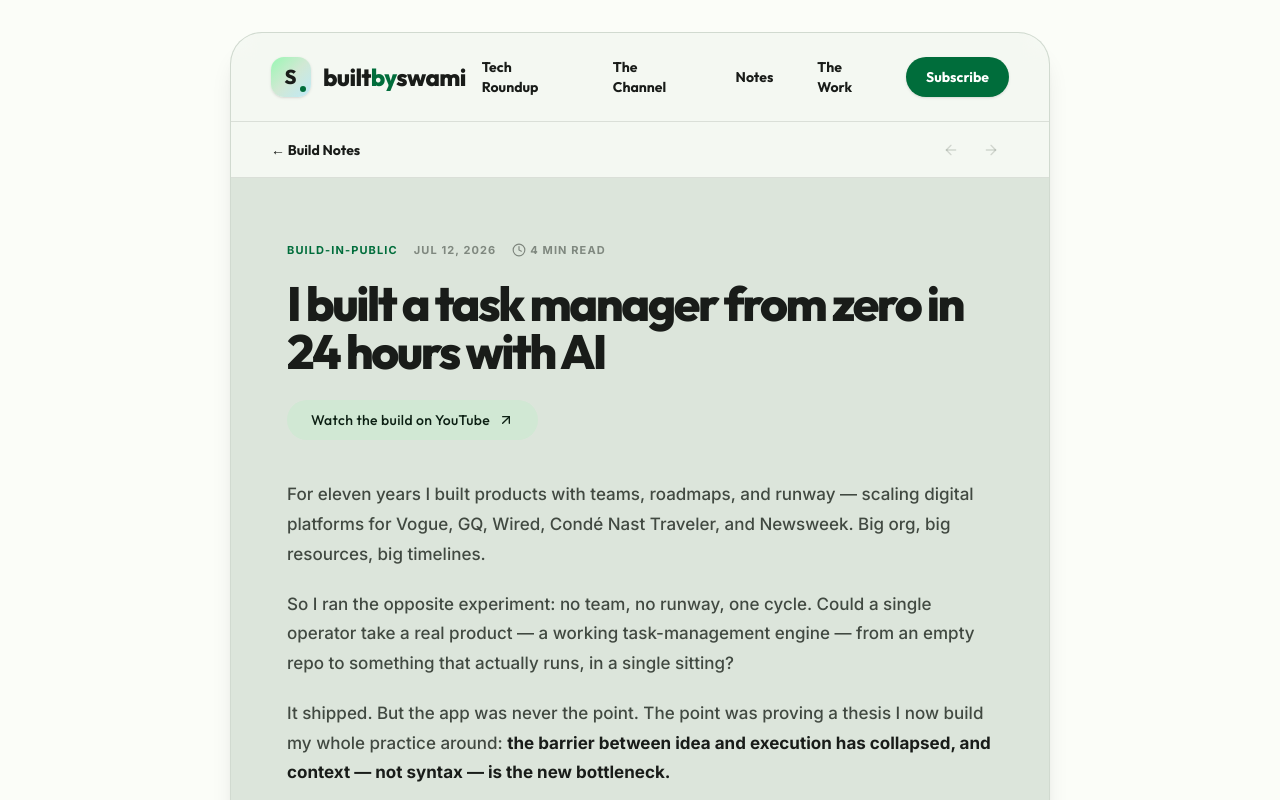
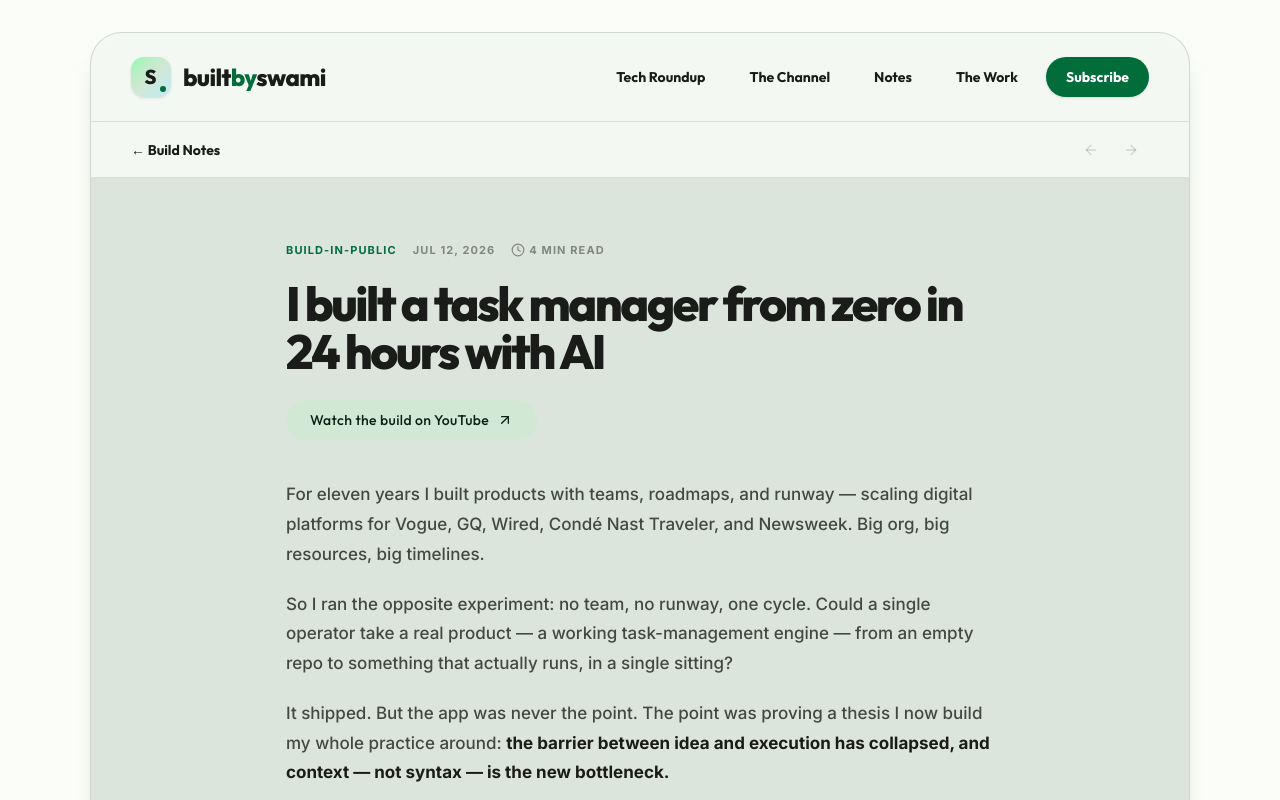
Before and after one commit to swamiguru/Swami-Guru-Portfolio, a React (Vite) app: page /notes/24-hour-task-manager-sprint in a window 1280 px wide. Shown: the top 800 px of the page. Built offline with nearby package versions, Linux system fonts and the light colour scheme.

Commit message:
fix: unify page shell width so nav no longer wraps on detail pages

```diff
--- a/src/pages/NotePost.tsx
+++ b/src/pages/NotePost.tsx
@@ -36,7 +36,7 @@ export default function NotePost() {
 
   return (
     <div className="min-h-screen bg-m3-surface md:p-8 selection:bg-m3-primary selection:text-m3-on-primary">
-      <div className="max-w-[820px] mx-auto min-h-[90vh] flex flex-col relative bg-m3-surface-variant overflow-hidden shadow-xl rounded-m3-xl md:rounded-[32px] border border-m3-outline/10">
+      <div className="max-w-[1100px] mx-auto min-h-[90vh] flex flex-col relative bg-m3-surface-variant overflow-hidden shadow-xl rounded-m3-xl md:rounded-[32px] border border-m3-outline/10">
 
         <SiteHeader />
 
@@ -78,7 +78,7 @@ export default function NotePost() {
           </div>
         </div>
 
-        <article className="px-6 md:px-14 py-10 md:py-16">
+        <article className="max-w-[820px] mx-auto px-6 md:px-14 py-10 md:py-16">
           <div className="flex items-center gap-4 text-[11px] font-bold uppercase tracking-widest text-m3-on-surface-variant/60 mb-5">
             <span className="text-m3-primary">{note.tag}</span>
             <span>{formatNoteDate(note.date)}</span>
@@ -105,7 +105,7 @@ export default function NotePost() {
         {(older || newer) && (
           <nav
             aria-label="Note navigation"
-            className="px-6 md:px-14 pb-10 grid grid-cols-1 md:grid-cols-2 gap-4"
+            className="max-w-[820px] mx-auto px-6 md:px-14 pb-10 grid grid-cols-1 md:grid-cols-2 gap-4"
           >
             {older ? (
               <Link
--- a/src/pages/TechDigest.tsx
+++ b/src/pages/TechDigest.tsx
@@ -35,7 +35,7 @@ export default function TechDigest() {
 
   return (
     <div className="min-h-screen bg-m3-surface md:p-8 selection:bg-m3-primary selection:text-m3-on-primary">
-      <div className="max-w-[820px] mx-auto min-h-[90vh] flex flex-col relative bg-m3-surface-variant overflow-hidden shadow-xl rounded-m3-xl md:rounded-[32px] border border-m3-outline/10">
+      <div className="max-w-[1100px] mx-auto min-h-[90vh] flex flex-col relative bg-m3-surface-variant overflow-hidden shadow-xl rounded-m3-xl md:rounded-[32px] border border-m3-outline/10">
 
         <SiteHeader />
 
@@ -77,7 +77,7 @@ export default function TechDigest() {
           </div>
         </div>
 
-        <article className="px-6 md:px-14 py-10 md:py-16">
+        <article className="max-w-[820px] mx-auto px-6 md:px-14 py-10 md:py-16">
           <div className="text-[11px] font-bold uppercase tracking-widest text-m3-primary mb-5">
             {formatDigestDate(digest.date)} · {digest.posts.length} stories
           </div>
@@ -148,7 +148,7 @@ export default function TechDigest() {
         {(older || newer) && (
           <nav
             aria-label="Roundup navigation"
-            className="px-6 md:px-14 pb-10 grid grid-cols-1 md:grid-cols-2 gap-4"
+            className="max-w-[820px] mx-auto px-6 md:px-14 pb-10 grid grid-cols-1 md:grid-cols-2 gap-4"
           >
             {older ? (
               <Link
```
